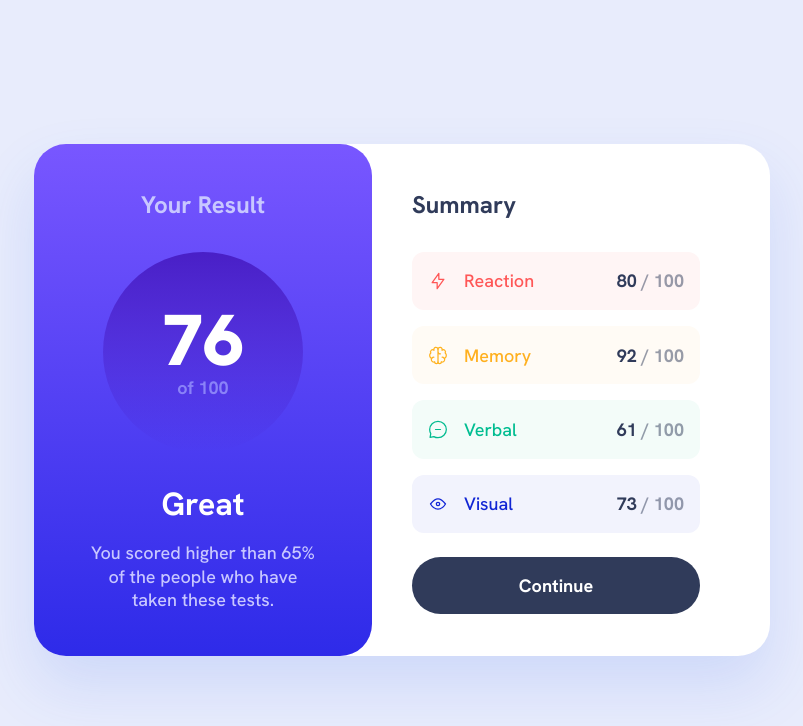
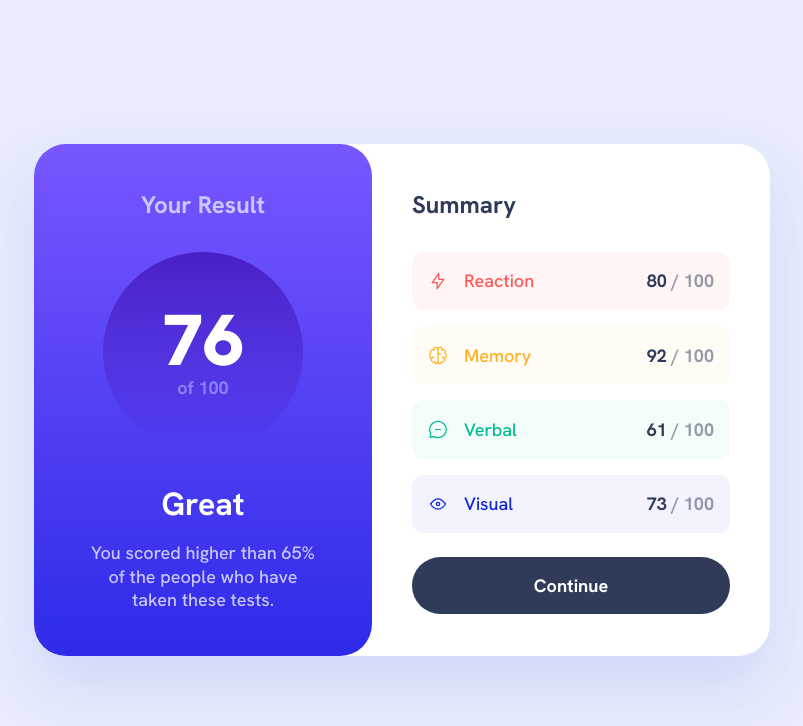
Before and after one commit to Romeo899/resultsSummaryComponent, a plain HTML site: page index.html in a window 1280 px wide. Shown: the whole page, without its empty margins (238-1041 px from the left). Drawn offline with Linux system fonts and the light colour scheme.

Commit message:
reuslts summary component | desktop summarySection spacing fixe

```diff
--- a/style.css
+++ b/style.css
@@ -452,7 +452,7 @@ span {
     }
 
     .summarySection {
-        max-width: 368px;
+        max-width: 400px;
         width: 100%;
         padding: var(--spacing-450) var(--spacing-445);
     }
```
